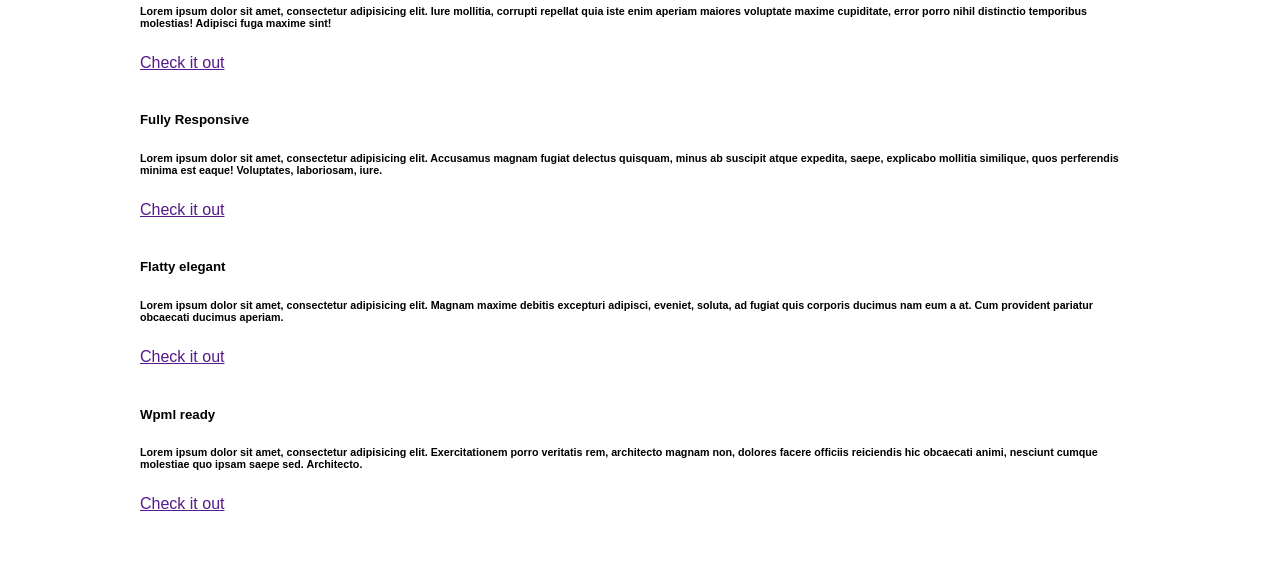
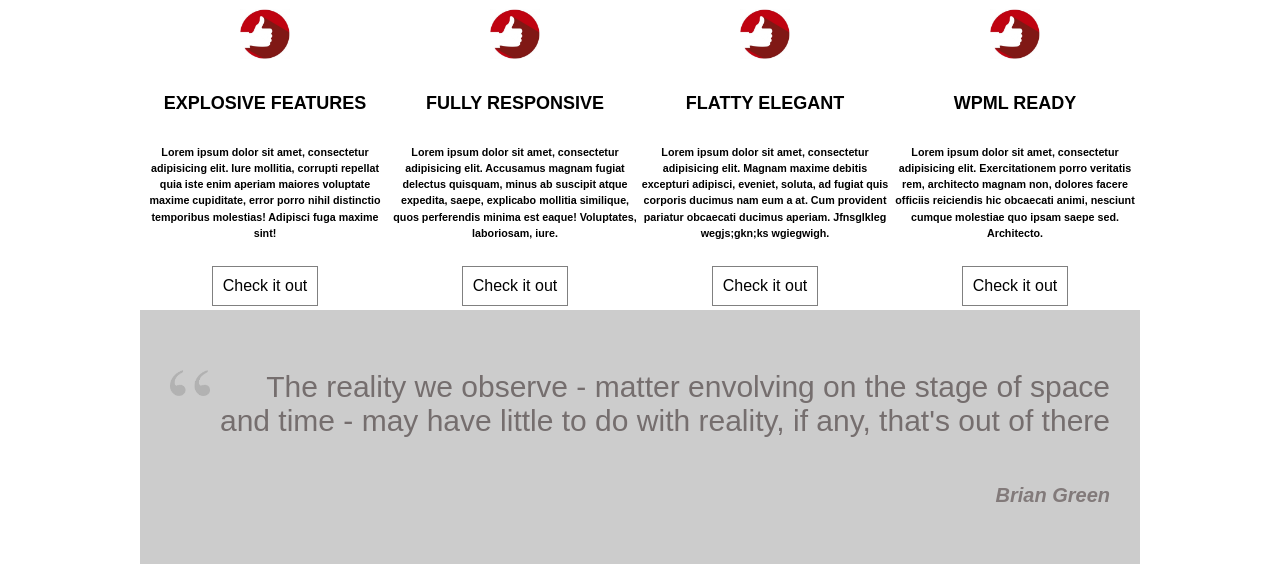
Before and after one commit to maystrova/g-shop, a plain HTML site: page index.html in a window 1280 px wide. Shown: the part 499-1063 px from the top of the page. Before the commit the page ends 1012 px from the top, so only its background shows below. Drawn offline with Linux system fonts and the light colour scheme.

Commit message:
finished page

```diff
--- a/css/style.css
+++ b/css/style.css
@@ -8,12 +8,22 @@ body {
 img {
 	max-width: 100%;
 }
+.clearfix:after {
+	content: " "display:block;
+	height: 0;
+	clear: both;
+	visibility: hidden;
+}
+.clearfix {
+	display: inline-block;
+}
 .container {
 	position: relative;
 	margin: 0 auto;
 	max-width: 1000px;
 }
 .header {
+	width: 100%;
 }
 .header .logo {
 	width: 100px;
@@ -37,22 +47,24 @@ img {
 	float: left;
 }
 .header nav ul li a {
-	text-decoration: none;
-	color: black;
-	text-transform: uppercase;
-	padding: 0 20px;
-	line-height: 100px;
+    text-decoration: none;
+    color: black;
+    text-transform: uppercase;
+    padding: 35px 20px 0px;
+    line-height: 30px;
+    cursor: pointer;
+    display: block;
+    border-bottom: 2px solid transparent;
+    padding-bottom: 2px;
 }
 .header nav ul li a:hover {
-	line-height: 1;
-	display: inline-block;
-	color: #ffeb3b;
-	text-decoration: none;
-	cursor: pointer;
+border-bottom: 2px solid red;
+padding-bottom: 2px;
+
 }
 .slideshow {
 	position: relative;
-	margin-bottom: 20px;
+	margin-bottom: 100px;
 }
 .slideshow ul {
 	margin: 0;
@@ -127,3 +139,57 @@ img {
 	width: 5px;
 	height: 5px;
 }
+.container .offers {
+}
+.container .offer {
+	float: left;
+	max-width: 25%;
+	text-align: center;
+}
+.offer img {
+	max-width: 50px;
+}
+.offer h5 {
+	text-transform: uppercase;
+	font-size: 18px;
+}
+.offer h6 {
+	line-height: 1.5;
+}
+.offer a {
+	color: black;
+	border: 1px solid gray;
+	text-decoration: none;
+	padding: 10px;
+	display: inline-block;
+}
+blockquote {
+    background: #ccc;
+    padding: 30px 30px 10px;
+    margin: 0;
+    text-align: right;
+}
+blockquote img{
+	    max-width: 4%;
+    float: left
+}
+blockquote p{
+    font-size: 30px;
+    color: #756e6e;
+}
+blockquote p:before {
+    content: " ";
+    background-image: url(../images/kavichki.png);
+    display: block;
+    width: 40px;
+    background-size: contain;
+    float: left;
+    height: 40px;
+    background-repeat: no-repeat;
+}
+
+blockquote h6{
+    font-size: 20px;
+    color: #827a7a;
+    font-style: italic;
+}
--- a/index.html
+++ b/index.html
@@ -9,7 +9,7 @@
 </head>
 <body>
 	<div class="container">
-		<div class="header">
+		<div class="header clearfix">
 			<div class="logo">
 				<a href="">
 					<img src="images/logo.png" alt="logo">
@@ -72,37 +72,44 @@
 		</div>
 	</div>
 	<div class="container">
-		<div class="offers">
+		<div class="offers clearfix">
 			<div class="offer">
-			<img src="" alt="">
+				<img src="images/icon.jpg" alt="icon">
 				<h5>Explosive features</h5>
 				<h6>Lorem ipsum dolor sit amet, consectetur adipisicing elit. Iure mollitia, corrupti repellat quia iste enim aperiam maiores voluptate maxime cupiditate, error porro nihil distinctio temporibus molestias! Adipisci fuga maxime sint!</h6>
 				<a href="">Check it out</a>
 
 			</div>
 			<div class="offer">
-			<img src="" alt="">
+				<img src="images/icon.jpg" alt="icon">
 				<h5>Fully Responsive</h5>
 				<h6>Lorem ipsum dolor sit amet, consectetur adipisicing elit. Accusamus magnam fugiat delectus quisquam, minus ab suscipit atque expedita, saepe, explicabo mollitia similique, quos perferendis minima est eaque! Voluptates, laboriosam, iure.</h6>
 				<a href="">Check it out</a>
 
 			</div>
 			<div class="offer">
-			<img src="" alt="">
+				<img src="images/icon.jpg" alt="icon">
 				<h5>Flatty elegant</h5>
-			<h6>Lorem ipsum dolor sit amet, consectetur adipisicing elit. Magnam maxime debitis excepturi adipisci, eveniet, soluta, ad fugiat quis corporis ducimus nam eum a at. Cum provident pariatur obcaecati ducimus aperiam.</h6>
+				<h6>Lorem ipsum dolor sit amet, consectetur adipisicing elit. Magnam maxime debitis excepturi adipisci, eveniet, soluta, ad fugiat quis corporis ducimus nam eum a at. Cum provident pariatur obcaecati ducimus aperiam. Jfnsglkleg wegjs;gkn;ks wgiegwigh.</h6>
 				<a href="">Check it out</a>
 
 			</div>
 			<div class="offer">
-			<img src="" alt="">
+				<img src="images/icon.jpg" alt="icon">
 				<h5>Wpml ready</h5>
 				<h6>Lorem ipsum dolor sit amet, consectetur adipisicing elit. Exercitationem porro veritatis rem, architecto magnam non, dolores facere officiis reiciendis hic obcaecati animi, nesciunt cumque molestiae quo ipsam saepe sed. Architecto.</h6>
 				<a href="">Check it out</a>
 
 			</div>
 		</div>
+		<blockquote>
+			<p>
+				The reality we observe - matter envolving on the stage of space and time - may have little to do with reality, if any, that's out of there
+			</p>
+			<h6>Brian Green</h6>
+		</blockquote>
 	</div>
+
 
 
 </body>
```
Also changed, not shown: images/icon.jpg (added), images/kavichki.png (added), 2 other files. Lines whose indentation alone changed are shown as unchanged.
